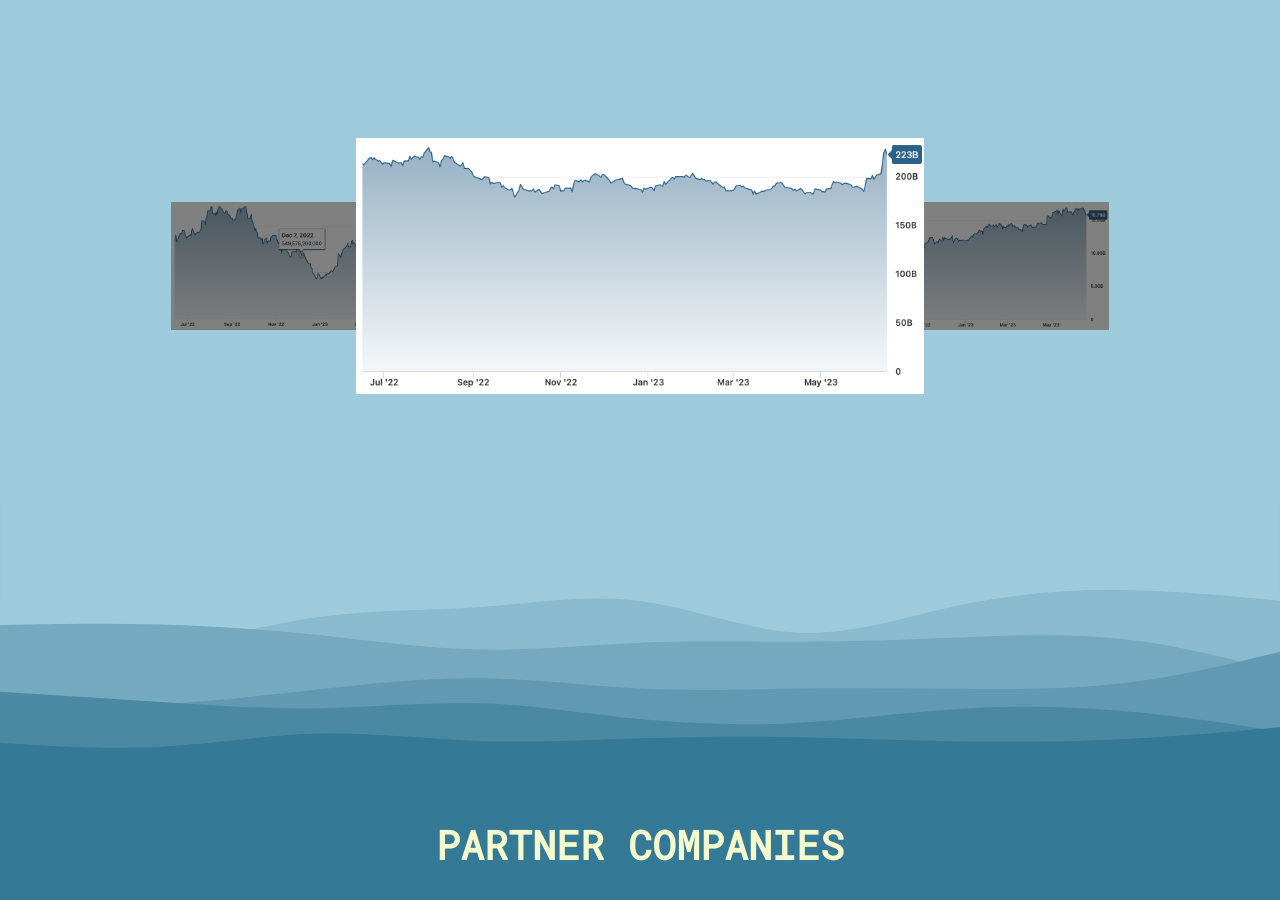
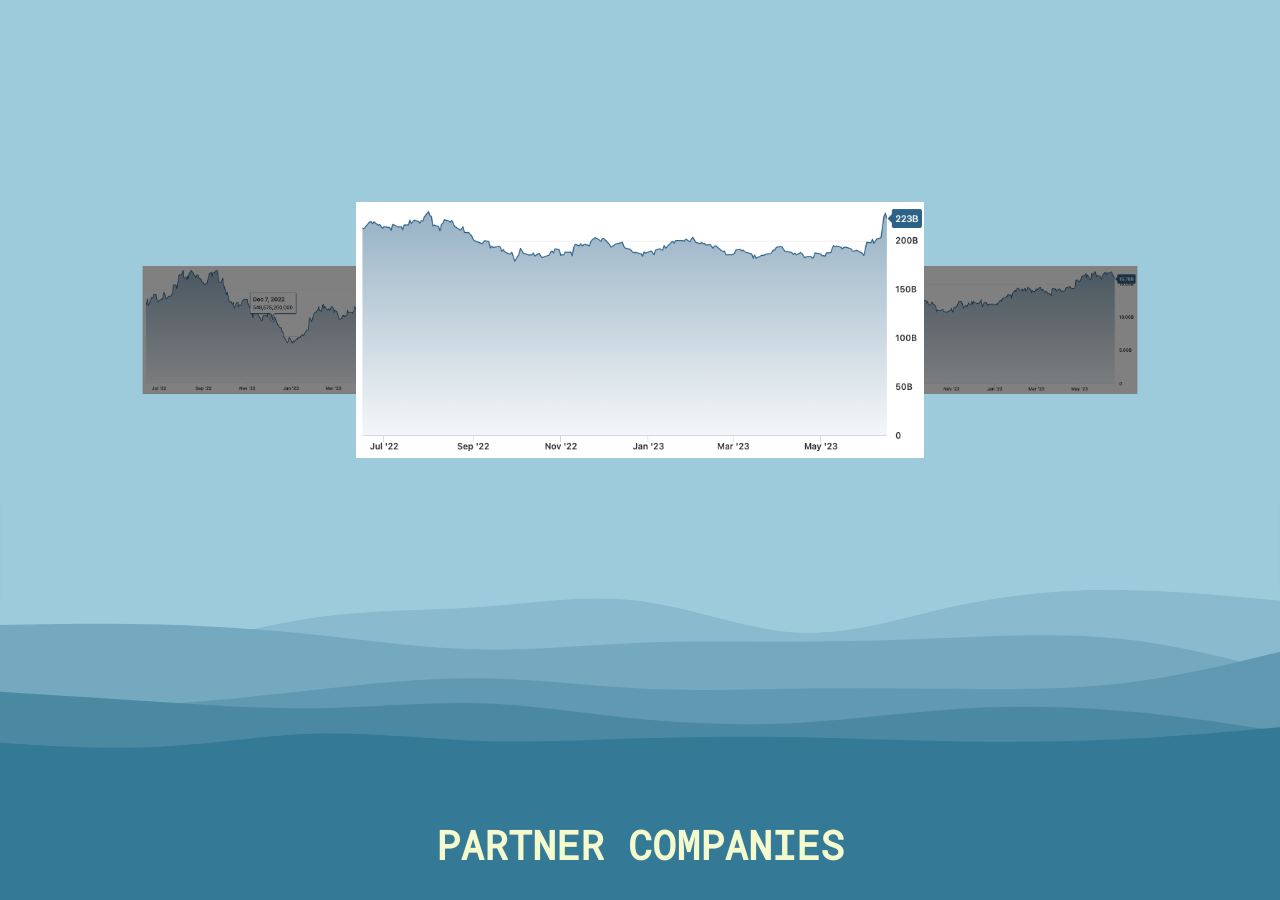
Before and after one commit to ruky00/eCARMARKET, a Vue app in the folder eCARMARKET/frontend/ecarmarket/: page / in a window 1280 px wide. Shown: the part 1300-2200 px from the top of the page. Built offline with nearby package versions, Linux system fonts and the light colour scheme; a web font is replaced by a local one.

Commit message:
Stock section animation finished

```diff
--- a/eCARMARKET/frontend/ecarmarket/src/assets/css/mainPageCSS/stockComponent.css
+++ b/eCARMARKET/frontend/ecarmarket/src/assets/css/mainPageCSS/stockComponent.css
@@ -20,24 +20,30 @@
     width: 100%;
 }
 
+.stocks img {
+    position: absolute;
+}
+
 #second-section .focused {
     height: 20vw;
-    transition: .5s;
+    transition: all .5s ease 0s;
     z-index: 1;
 }
 
 #second-section .not-focused {
     height: 10vw;
     filter: brightness(50%);
-    transition: .5s
+    transition: all .5s ease 0s;
 }
 
-.stocks #s1{
-    position:relative;
-    left: 100px;
+.stocks .center {
+    transform: translateX(0);
 }
 
-.stocks #s3{
-    position:relative;
-    right: 100px;
+.stocks .left {
+    transform: translateX(-125%);
 }
+
+.stocks .right {
+    transform: translateX(125%);
+}
--- a/eCARMARKET/frontend/ecarmarket/src/components/mainPageComponent/StocksComponent.vue
+++ b/eCARMARKET/frontend/ecarmarket/src/components/mainPageComponent/StocksComponent.vue
@@ -2,9 +2,9 @@
     <div id="second-section">
         <h2>THE STOCK MARKET WITHIN YOUR REACH</h2>
         <div class="stocks">
-            <img src="@/assets/images/stock1.png" alt="" id="s1" class="not-focused" @click="changeState('s1')">
-            <img src="@/assets/images/stock2.png" alt="" id="s2" class="focused" @click="changeState('s2')">
-            <img src="@/assets/images/stock3.png" alt="" id="s3" class="not-focused" @click="changeState('s3')">
+            <img src="@/assets/images/stock1.png" alt="" id="s1" class="not-focused left" @click="changeState('s1')">
+            <img src="@/assets/images/stock2.png" alt="" id="s2" class="focused center" @click="changeState('s2')">
+            <img src="@/assets/images/stock3.png" alt="" id="s3" class="not-focused right" @click="changeState('s3')">
         </div>
     </div>
 
@@ -17,10 +17,20 @@
         name: 'StocksComponent',
         methods: {
             changeState(clickedId) {
-                var clickedImg = document.getElementById(clickedId).src;
-                var centerImg = document.getElementById('s2').src;
-                document.getElementById(clickedId).src = centerImg;
-                document.getElementById('s2').src = clickedImg;
+                var centerId = document.getElementsByClassName('focused')[0].id;
+                var clickedClass = document.getElementById(clickedId).classList[1];
+
+                if(centerId !== clickedId) {
+                    document.getElementById(clickedId).classList.remove('not-focused');
+                    document.getElementById(clickedId).classList.remove(clickedClass);
+                    document.getElementById(clickedId).classList.add('focused');
+                    document.getElementById(clickedId).classList.add('center');
+
+                    document.getElementById(centerId).classList.remove('focused');
+                    document.getElementById(centerId).classList.remove('center');
+                    document.getElementById(centerId).classList.add('not-focused');
+                    document.getElementById(centerId).classList.add(clickedClass);
+                }
             }
         }
     }
```
